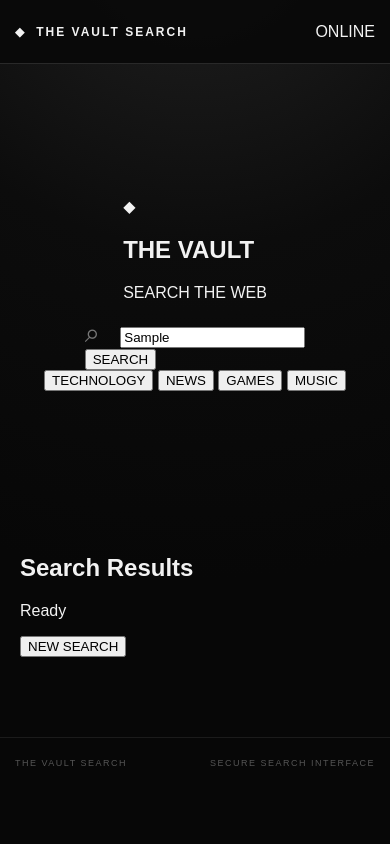
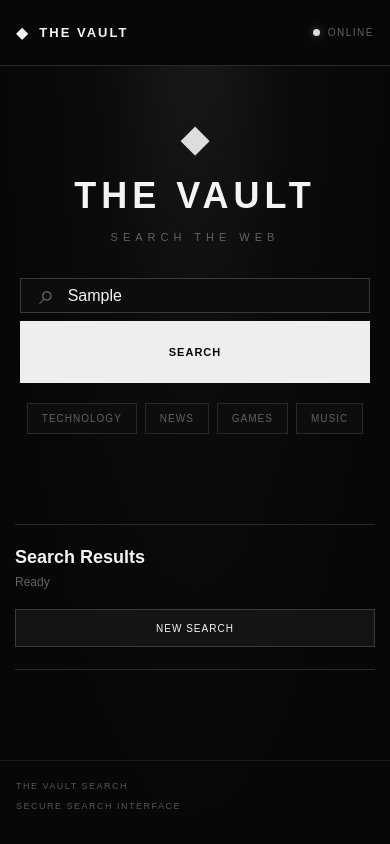
Before and after one commit to dip0001-boop/new-proxy-search, a website: page index.html in a window 390 px wide. Both pictures are taken after typing "Sample" into the empty fields and a click on the button "SEARCH". Drawn offline with Linux system fonts and the light colour scheme.

Commit message:
Update style.css

```diff
--- a/style.css
+++ b/style.css
@@ -1,30 +1,43 @@
 :root {
-    --bg: #070707;
-    --panel: #101010;
-    --panel-light: #151515;
+    --background: #070707;
+    --surface: #0d0d0d;
+    --surface-light: #141414;
+    --surface-hover: #191919;
+
     --border: #292929;
-    --text: #f2f2f2;
-    --muted: #888;
-    --accent: #ffffff;
+    --border-light: #3a3a3a;
+
+    --text: #f4f4f4;
+    --text-secondary: #a0a0a0;
+    --text-muted: #626262;
+
+    --white: #ffffff;
+
+    --radius: 6px;
+    --max-width: 1050px;
 }
 
 * {
     box-sizing: border-box;
 }
 
+html {
+    scroll-behavior: smooth;
+}
+
 body {
     margin: 0;
     min-height: 100vh;
 
+    color: var(--text);
+
     background:
         radial-gradient(
-            circle at 50% -10%,
-            #222 0%,
-            #0c0c0c 35%,
-            #070707 70%
+            ellipse at top,
+            #1a1a1a 0%,
+            #0b0b0b 35%,
+            #070707 75%
         );
-
-    color: var(--text);
 
     font-family:
         Arial,
@@ -32,48 +45,67 @@ body {
         sans-serif;
 }
 
+
+/* ================================
+   TOP BAR
+================================ */
+
 .topbar {
-    height: 64px;
-
-    padding: 0 28px;
+    height: 66px;
 
     display: flex;
     align-items: center;
     justify-content: space-between;
 
+    padding: 0 28px;
+
     border-bottom: 1px solid var(--border);
 
-    background: rgba(8, 8, 8, 0.9);
+    background: rgba(7, 7, 7, 0.94);
 }
 
 .brand {
     display: flex;
     align-items: center;
+
+    gap: 11px;
+}
+
+.brand-symbol {
+    font-size: 16px;
+}
+
+.brand-text {
+    display: flex;
+    align-items: center;
+
     gap: 10px;
+}
 
-    font-weight: 800;
+.brand-text strong {
+    font-size: 13px;
+
     letter-spacing: 2px;
 }
 
-.brand-icon {
-    font-size: 15px;
-}
-
-.brand small {
-    color: #666;
+.brand-text span {
+    color: var(--text-muted);
 
     font-size: 10px;
+
     letter-spacing: 2px;
 }
 
-.status {
+.connection-status {
     display: flex;
     align-items: center;
+
     gap: 8px;
 
-    color: #777;
+    color: var(--text-muted);
 
     font-size: 10px;
+
     letter-spacing: 1.5px;
 }
 
@@ -83,117 +115,158 @@ body {
 
     border-radius: 50%;
 
-    background: #ddd;
+    background: #dddddd;
+
+    box-shadow:
+        0 0 10px rgba(255, 255, 255, 0.35);
 }
 
-main {
-    width: 100%;
-}
+
+/* ================================
+   HERO
+================================ */
 
 .hero {
-    min-height: 470px;
+    min-height: 490px;
 
     display: flex;
     flex-direction: column;
     align-items: center;
     justify-content: center;
 
-    padding: 70px 20px 80px;
+    padding: 70px 20px 90px;
 }
 
-.hero-logo {
+.hero-brand {
     text-align: center;
 
     margin-bottom: 35px;
 }
 
-.vault-symbol {
-    font-size: 38px;
-
+.hero-symbol {
     margin-bottom: 15px;
 
-    opacity: 0.85;
+    color: #dddddd;
+
+    font-size: 38px;
 }
 
-.hero-logo h1 {
+.hero-brand h1 {
     margin: 0;
 
-    font-size: clamp(34px, 7vw, 72px);
+    font-size: clamp(36px, 7vw, 76px);
+
+    font-weight: 900;
 
     letter-spacing: 10px;
-
-    font-weight: 900;
 }
 
-.hero-logo p {
-    margin: 12px 0 0;
+.hero-brand p {
+    margin: 14px 0 0;
 
-    color: #777;
+    color: var(--text-muted);
 
     font-size: 11px;
 
     letter-spacing: 5px;
 }
 
-.search-box {
-    width: min(800px, 100%);
+
+/* ================================
+   SEARCH
+================================ */
+
+.search-form {
+    width: min(850px, 100%);
+
+    display: flex;
+    align-items: stretch;
+
+    gap: 8px;
+}
+
+.search-input-wrapper {
+    flex: 1;
 
     height: 62px;
 
     display: flex;
     align-items: center;
 
-    padding: 7px 7px 7px 20px;
+    padding: 0 18px;
 
-    border: 1px solid #383838;
+    border: 1px solid var(--border-light);
+
+    background: var(--surface);
+
+    transition:
+        border-color 0.2s ease,
+        background 0.2s ease;
+}
+
+.search-input-wrapper:focus-within {
+    border-color: #666;
 
     background: #111;
-
-    box-shadow:
-        0 20px 60px rgba(0, 0, 0, 0.45),
-        inset 0 0 20px rgba(255, 255, 255, 0.015);
 }
 
 .search-icon {
-    color: #777;
+    margin-right: 13px;
 
-    font-size: 27px;
+    color: var(--text-muted);
 
-    margin-right: 13px;
+    font-size: 28px;
 }
 
-.search-box input {
-    flex: 1;
+.search-input-wrapper input {
+    width: 100%;
+    height: 100%;
 
-    min-width: 0;
-
-    height: 100%;
+    padding: 0;
 
     border: 0;
     outline: 0;
 
-    color: white;
+    color: var(--text);
 
     background: transparent;
 
     font-size: 16px;
 }
 
-.search-box input::placeholder {
+.search-input-wrapper input::placeholder {
     color: #555;
 }
 
-.search-box button,
-.results-header button {
-    height: 100%;
-
-    padding: 0 22px;
+.clear-button {
+    width: 30px;
+    height: 30px;
 
     border: 0;
 
+    color: #888;
+
+    background: transparent;
+
+    font-size: 24px;
+
+    cursor: pointer;
+}
+
+.clear-button:hover {
+    color: white;
+}
+
+.search-button {
+    height: 62px;
+
+    padding: 0 25px;
+
+    border: 1px solid #eeeeee;
+
     color: #080808;
 
-    background: #eee;
+    background: #eeeeee;
 
     font-size: 11px;
 
@@ -202,49 +275,82 @@ main {
     letter-spacing: 1px;
 
     cursor: pointer;
+
+    transition:
+        background 0.2s ease,
+        border-color 0.2s ease;
 }
 
-.search-box button:hover,
-.results-header button:hover {
+.search-button:hover {
+    border-color: white;
+
     background: white;
 }
 
-.quick-links {
+
+/* ================================
+   QUICK SEARCHES
+================================ */
+
+.quick-searches {
     display: flex;
-    gap: 9px;
+    flex-wrap: wrap;
+    justify-content: center;
+
+    gap: 8px;
 
     margin-top: 20px;
 }
 
-.quick-links button {
+.quick-searches button {
     padding: 9px 14px;
 
-    color: #777;
+    border: 1px solid var(--border);
 
-    border: 1px solid #292929;
+    color: var(--text-muted);
 
-    background: #101010;
+    background: var(--surface);
+
+    font-size: 10px;
+
+    letter-spacing: 1px;
 
     cursor: pointer;
 
-    font-size: 11px;
+    transition:
+        color 0.2s ease,
+        border-color 0.2s ease,
+        background 0.2s ease;
 }
 
-.quick-links button:hover {
+.quick-searches button:hover {
     color: white;
-    border-color: #555;
+
+    border-color: var(--border-light);
+
+    background: var(--surface-hover);
 }
 
+
+/* ================================
+   RESULTS
+================================ */
+
 .results-section {
-    width: min(1000px, calc(100% - 40px));
+    width: min(
+        var(--max-width),
+        calc(100% - 40px)
+    );
 
-    margin: 0 auto 80px;
+    margin: 0 auto 90px;
 }
 
-.results-header {
+.results-topbar {
     display: flex;
     align-items: center;
     justify-content: space-between;
+
+    gap: 20px;
 
     padding: 22px 0;
 
@@ -252,50 +358,67 @@ main {
     border-bottom: 1px solid var(--border);
 }
 
-.results-header h2 {
-    margin: 0 0 6px;
+.results-heading h2 {
+    margin: 0 0 7px;
 
     font-size: 18px;
 
-    letter-spacing: 1px;
+    font-weight: 600;
 }
 
-.results-header p {
+.results-heading p {
     margin: 0;
 
-    color: #666;
+    color: var(--text-muted);
 
     font-size: 12px;
 }
 
-.results-header button {
+.new-search-button {
     height: 38px;
 
     padding: 0 16px;
 
-    color: white;
+    border: 1px solid var(--border-light);
 
-    background: #151515;
+    color: var(--text);
 
-    border: 1px solid #333;
+    background: var(--surface-light);
+
+    font-size: 10px;
+
+    letter-spacing: 1px;
+
+    cursor: pointer;
 }
 
-.result {
+.new-search-button:hover {
+    background: var(--surface-hover);
+}
+
+
+/* ================================
+   RESULT CARD
+================================ */
+
+.result-card {
     padding: 25px 0;
 
-    border-bottom: 1px solid #1d1d1d;
+    border-bottom: 1px solid #1c1c1c;
 }
 
 .result-title {
-    display: block;
+    display: inline-block;
 
-    margin-bottom: 6px;
+    margin-bottom: 7px;
 
-    color: #eee;
+    color: #eeeeee;
 
     font-size: 19px;
 
     font-weight: 600;
+
+    line-height: 1.35;
 
     text-decoration: none;
 }
@@ -305,9 +428,9 @@ main {
 }
 
 .result-url {
-    margin-bottom: 9px;
+    margin-bottom: 10px;
 
-    color: #777;
+    color: #777777;
 
     font-size: 12px;
 
@@ -315,67 +438,130 @@ main {
 }
 
 .result-snippet {
-    max-width: 750px;
+    max-width: 800px;
 
-    color: #aaa;
+    color: #aaaaaa;
 
     font-size: 14px;
 
-    line-height: 1.6;
+    line-height: 1.65;
 }
 
-.loading {
+.result-source {
+    display: inline-block;
+
+    margin-top: 13px;
+
+    padding: 4px 7px;
+
+    border: 1px solid #292929;
+
+    color: #666666;
+
+    font-size: 9px;
+
+    letter-spacing: 1px;
+}
+
+
+/* ================================
+   LOADING
+================================ */
+
+.loading-state {
+    min-height: 220px;
+
     display: flex;
     align-items: center;
     justify-content: center;
-    gap: 14px;
 
-    padding: 60px;
+    gap: 13px;
 
-    color: #777;
+    color: var(--text-muted);
 
-    font-size: 11px;
+    font-size: 10px;
 
     letter-spacing: 2px;
 }
 
 .loading-spinner {
-    width: 17px;
-    height: 17px;
+    width: 18px;
+    height: 18px;
 
-    border: 2px solid #333;
-    border-top-color: white;
+    border: 2px solid #333333;
+    border-top-color: #eeeeee;
 
     border-radius: 50%;
 
-    animation: spin 0.8s linear infinite;
+    animation:
+        spin 0.8s linear infinite;
 }
 
 @keyframes spin {
+
     to {
         transform: rotate(360deg);
     }
+
 }
 
-.no-results {
+
+/* ================================
+   ERROR / EMPTY STATES
+================================ */
+
+.message-state {
     padding: 80px 20px;
 
     text-align: center;
 }
 
-.empty-icon {
-    font-size: 42px;
+.message-icon {
+    margin-bottom: 14px;
 
-    color: #555;
+    color: #666666;
+
+    font-size: 40px;
 }
 
-.no-results h2 {
-    margin-bottom: 8px;
+.message-state h2 {
+    margin: 0 0 9px;
+
+    font-size: 20px;
 }
 
-.no-results p {
-    color: #666;
+.message-state p {
+    margin: 0 0 20px;
+
+    color: var(--text-muted);
+
+    font-size: 14px;
 }
+
+.message-state button {
+    padding: 11px 18px;
+
+    border: 1px solid var(--border-light);
+
+    color: var(--text);
+
+    background: var(--surface-light);
+
+    font-size: 10px;
+
+    letter-spacing: 1px;
+
+    cursor: pointer;
+}
+
+.message-state button:hover {
+    background: var(--surface-hover);
+}
+
+
+/* ================================
+   FOOTER
+================================ */
 
 footer {
     display: flex;
@@ -385,49 +571,74 @@ footer {
 
     border-top: 1px solid #1b1b1b;
 
-    color: #555;
+    color: #555555;
 
     font-size: 9px;
 
     letter-spacing: 1.5px;
 }
 
+
+/* ================================
+   UTILITIES
+================================ */
+
 .hidden {
     display: none !important;
 }
 
-@media (max-width: 600px) {
+
+/* ================================
+   MOBILE
+================================ */
+
+@media (max-width: 650px) {
 
     .topbar {
-        padding: 0 15px;
+        padding: 0 16px;
     }
 
-    .brand {
-        font-size: 12px;
+    .brand-text span {
+        display: none;
     }
 
-    .hero-logo h1 {
+    .hero {
+        min-height: 450px;
+
+        padding-top: 50px;
+    }
+
+    .hero-brand h1 {
         letter-spacing: 5px;
     }
 
-    .search-box {
-        height: 56px;
+    .search-form {
+        flex-direction: column;
     }
 
-    .search-box button {
-        padding: 0 12px;
+    .search-button {
+        width: 100%;
     }
 
-    .results-header {
-        gap: 15px;
+    .results-section {
+        width: calc(100% - 30px);
     }
 
-    .results-header button {
-        font-size: 9px;
+    .results-topbar {
+        align-items: flex-start;
+        flex-direction: column;
+    }
+
+    .new-search-button {
+        width: 100%;
     }
 
     footer {
-        padding: 20px 15px;
+        flex-direction: column;
+
+        gap: 10px;
+
+        padding: 20px 16px;
     }
 
 }
```
